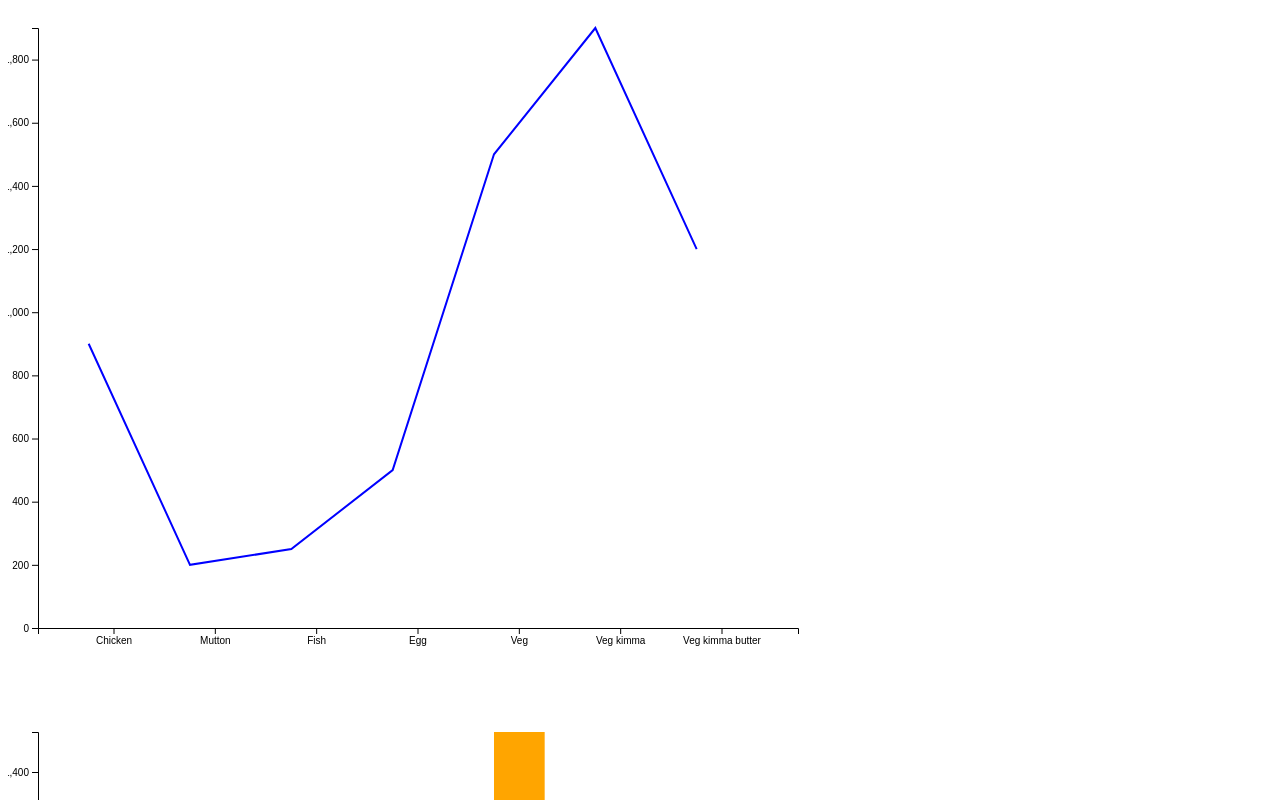
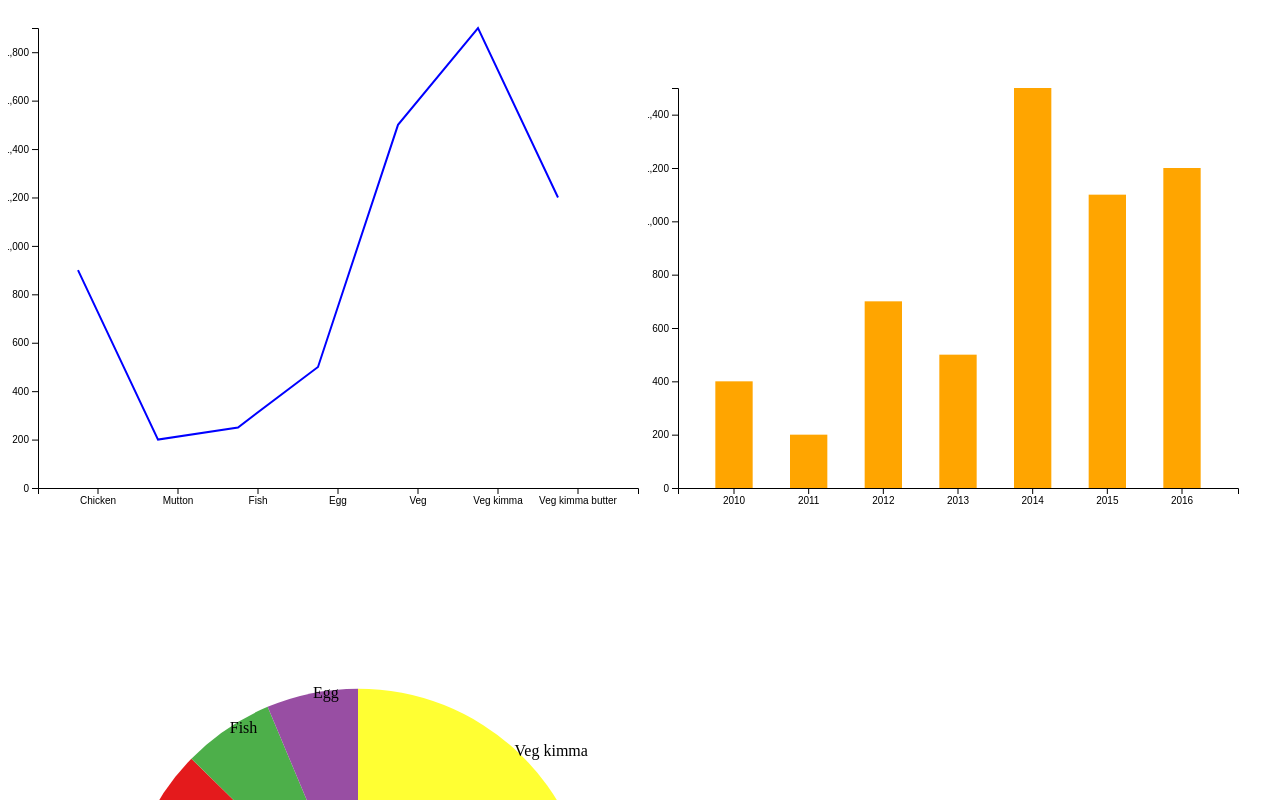
Before and after one commit to AnilKSahoo9/graphjs, a plain HTML site: page d3-visualization/sample/index.html in a window 1280 px wide. Shown: the top 800 px of the page. Drawn offline with nearby package versions, Linux system fonts and the light colour scheme.

Commit message:
Modify the graphical view by using single div element

```diff
--- a/d3-visualization/sample/index.html
+++ b/d3-visualization/sample/index.html
@@ -8,9 +8,7 @@
 </head>
 
 <body>
-    <div class="canvas1"></div>
-    <div class="canvas2"></div>
-    <div class="canvas3"></div>
+    <div class="canvas"></div>
     <script src="https://d3js.org/d3.v5.js"></script>
     <script src="../src/scripts/axes.js"></script>
     <script src="../src/scripts/bar.js"></script>
--- a/d3-visualization/src/scripts/call.js
+++ b/d3-visualization/src/scripts/call.js
@@ -4,8 +4,8 @@ let lineData = {
     "bottom": 80,
     "left": 30,
     "right": 10,
-    "width": 800,
-    "height": 700,
+    "width": 640,
+    "height": 560,
     "inLabel": 10,
     "value": [{
             "xAxisLabel": "Chicken",
@@ -46,8 +46,8 @@ let barData = {
     "bottom": 80,
     "left": 30,
     "right": 10,
-    "width": 800,
-    "height": 700,
+    "width": 600,
+    "height": 500,
     "inLabel": 10,
     "value": [{
             "xAxisLabel": 2010,
--- a/d3-visualization/src/scripts/index.js
+++ b/d3-visualization/src/scripts/index.js
@@ -10,7 +10,7 @@ const draw = (data) => {
     const radius = Math.min(graphWidth + margin.left + margin.right, graphHeight + margin.top + margin.bottom) / 3;
 
     const svg = d3
-        .select("div")
+        .select(".canvas")
         .append("svg")
         .attr("width", graphWidth + margin.left + margin.right)
         .attr("height", graphHeight + margin.top + margin.bottom);
```
Also changed, not shown: d3-visualization/src/scripts/pie.js (+0 -7 lines).
